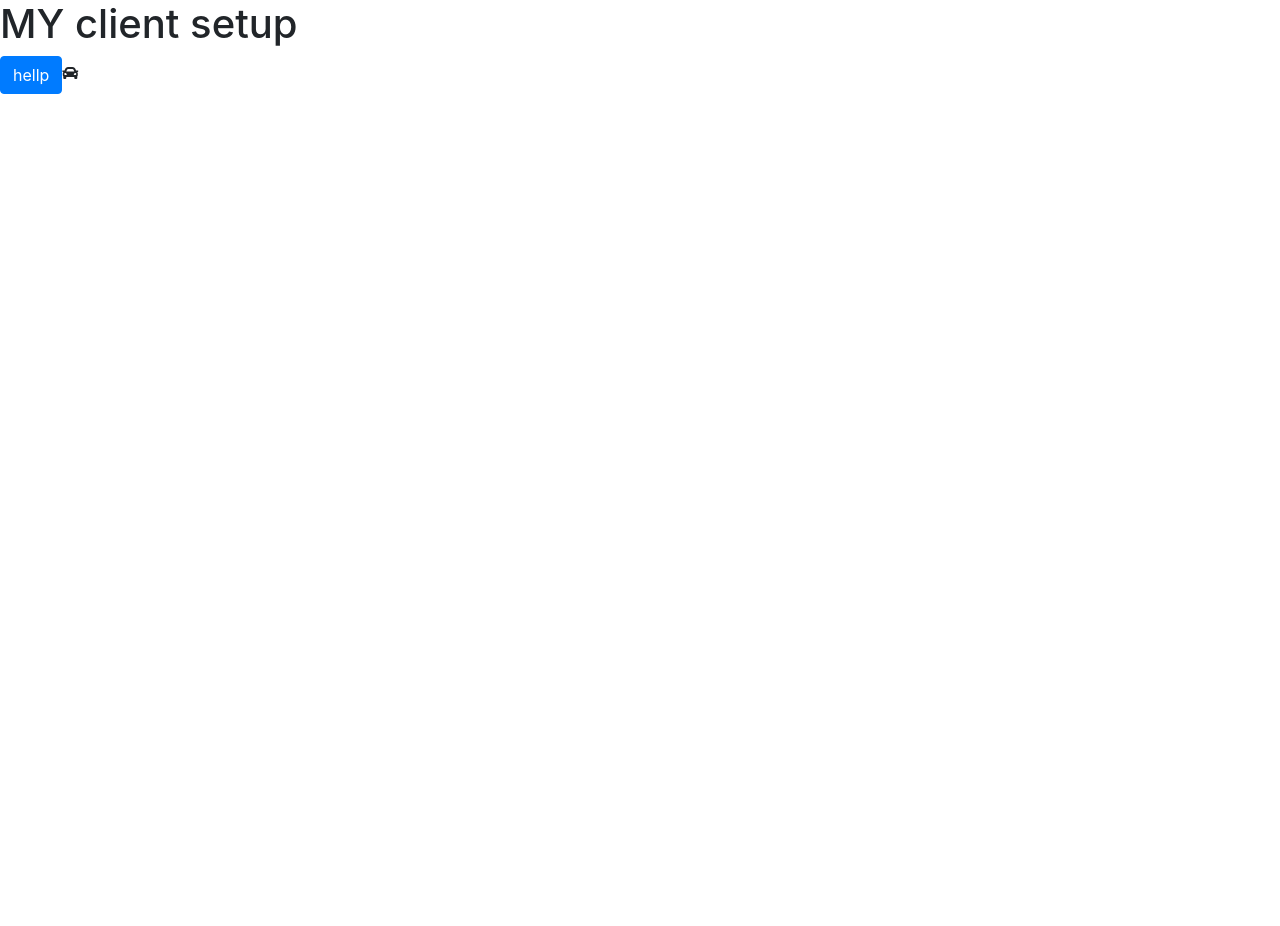
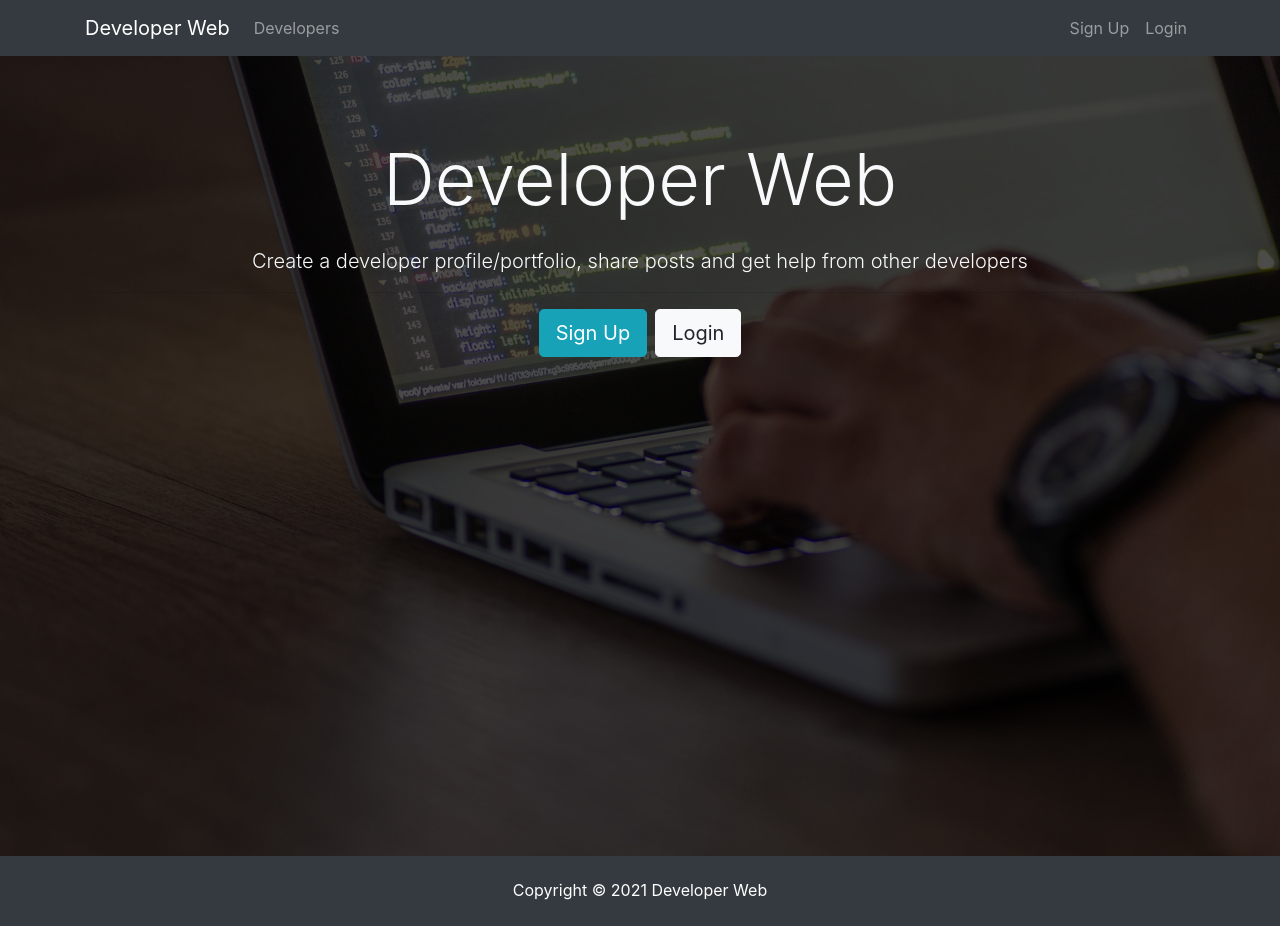
Before and after one commit to thecreatorsir/DevelopersWeb, a React (Create React App) app in the folder client/: page / in a window 1280 px wide. Before the commit the page ends 800 px from the top, so only its background shows below. Built offline with nearby package versions, Linux system fonts and the light colour scheme.

Commit message:
basic layout

```diff
--- a/client/src/App.js
+++ b/client/src/App.js
@@ -1,13 +1,18 @@
+import React, { Component } from "react";
 import "./App.css";
-
-function App() {
-  return (
-    <div className='App'>
-      <h1>MY client setup</h1>
-      <div className='btn btn-primary'>hellp</div>
-      <i className='fa fa-car'></i>
-    </div>
-  );
+import Footer from "./components/layout/Footer";
+import Landing from "./components/layout/Landing";
+import Navbar from "./components/layout/Navbar";
+class App extends Component {
+  render() {
+    return (
+      <div className='App'>
+        <Navbar />
+        <Landing />
+        <Footer />
+      </div>
+    );
+  }
 }
 
 export default App;
--- /dev/null
+++ b/client/src/components/layout/Footer.js
@@ -0,0 +1,9 @@
+import React from "react";
+
+export default function Footer() {
+  return (
+    <footer className='bg-dark text-white mt-5 p-4 text-center'>
+      Copyright &copy; {new Date().getFullYear()} Developer Web
+    </footer>
+  );
+}
--- /dev/null
+++ b/client/src/components/layout/Landing.js
@@ -0,0 +1,32 @@
+import React, { Component } from "react";
+
+export class Landing extends Component {
+  render() {
+    return (
+      <div className='landing'>
+        <div className='dark-overlay landing-inner text-light'>
+          <div className='container'>
+            <div className='row'>
+              <div className='col-md-12 text-center'>
+                <h1 className='display-3 mb-4'>Developer Web</h1>
+                <p className='lead'>
+                  Create a developer profile/portfolio, share posts and get help
+                  from other developers
+                </p>
+                <hr />
+                <a href='register.html' className='btn btn-lg btn-info mr-2'>
+                  Sign Up
+                </a>
+                <a href='login.html' className='btn btn-lg btn-light'>
+                  Login
+                </a>
+              </div>
+            </div>
+          </div>
+        </div>
+      </div>
+    );
+  }
+}
+
+export default Landing;
--- /dev/null
+++ b/client/src/components/layout/Navbar.js
@@ -0,0 +1,48 @@
+import React, { Component } from "react";
+
+export class Navbar extends Component {
+  render() {
+    return (
+      <nav className='navbar navbar-expand-sm navbar-dark bg-dark mb-4'>
+        <div className='container'>
+          <a className='navbar-brand' href='landing.html'>
+            Developer Web
+          </a>
+          <button
+            className='navbar-toggler'
+            type='button'
+            data-toggle='collapse'
+            data-target='#mobile-nav'
+          >
+            <span className='navbar-toggler-icon'></span>
+          </button>
+
+          <div className='collapse navbar-collapse' id='mobile-nav'>
+            <ul className='navbar-nav mr-auto'>
+              <li className='nav-item'>
+                <a className='nav-link' href='profiles.html'>
+                  Developers
+                </a>
+              </li>
+            </ul>
+
+            <ul className='navbar-nav ml-auto'>
+              <li className='nav-item'>
+                <a className='nav-link' href='register.html'>
+                  Sign Up
+                </a>
+              </li>
+              <li className='nav-item'>
+                <a className='nav-link' href='login.html'>
+                  Login
+                </a>
+              </li>
+            </ul>
+          </div>
+        </div>
+      </nav>
+    );
+  }
+}
+
+export default Navbar;
```
